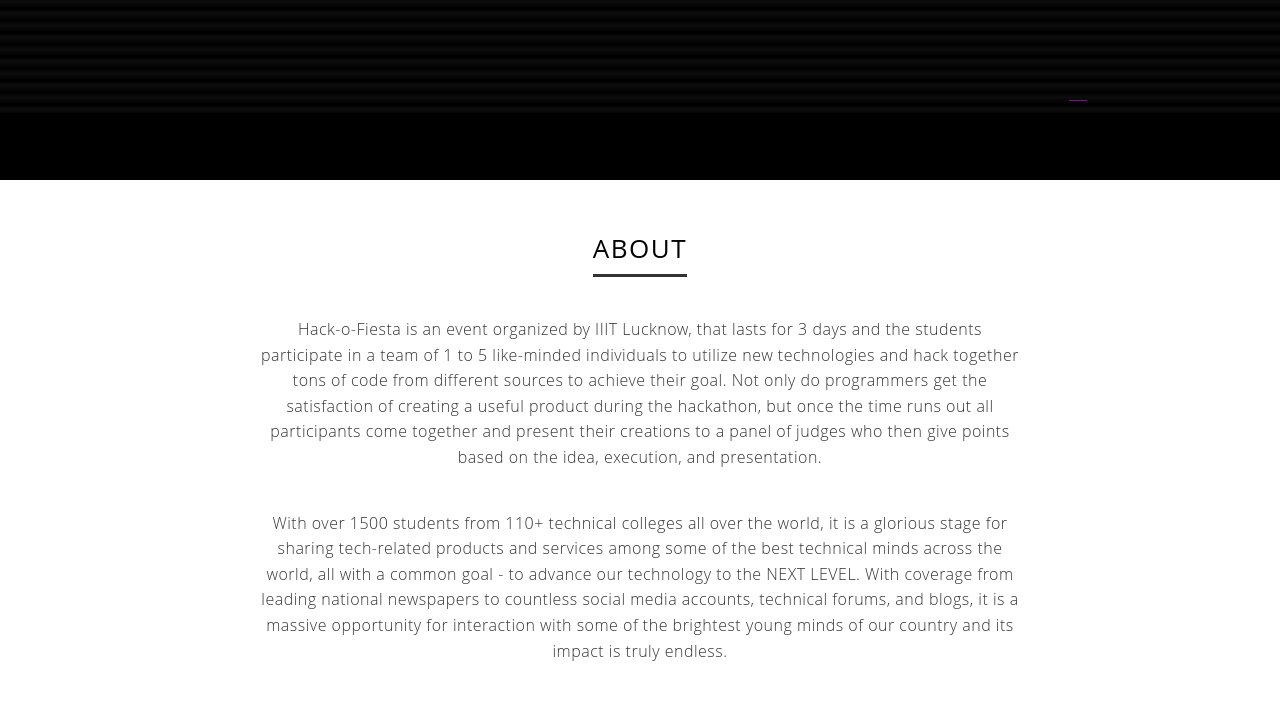
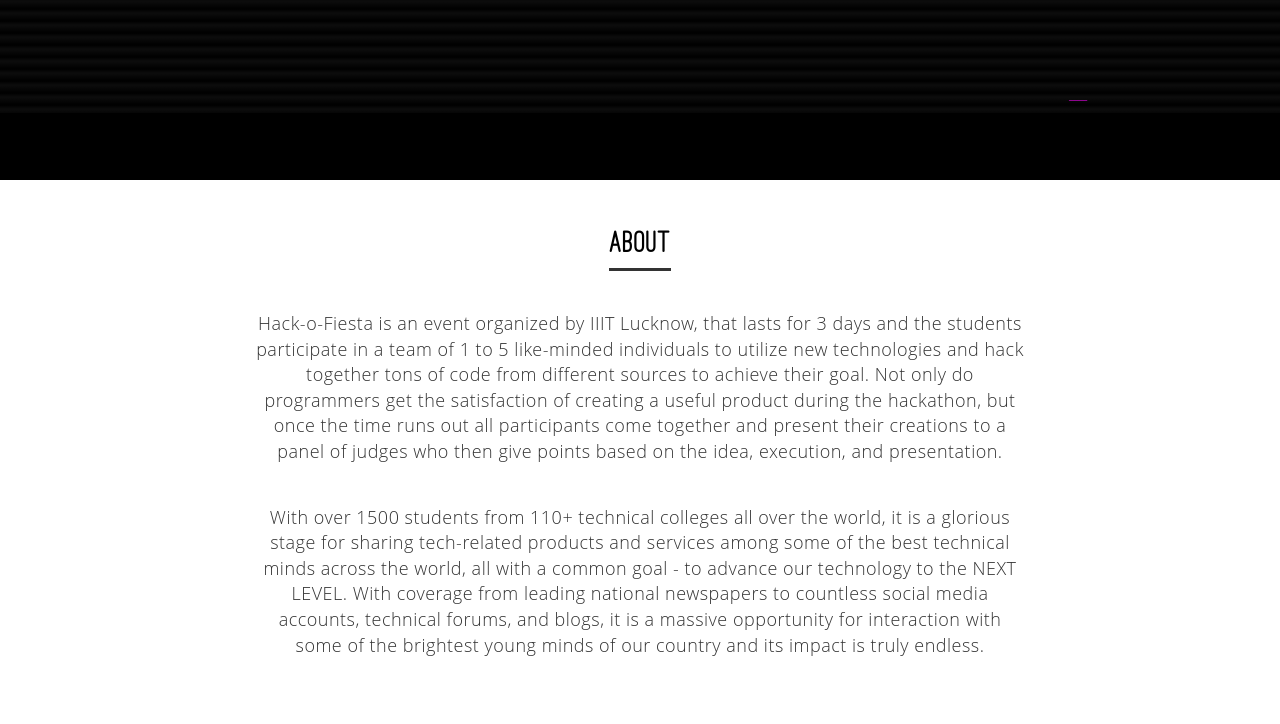
Before and after one commit to rktejesh/hackofiesta, a PHP site: page / in a window 1280 px wide. Shown: the part 700-1424 px from the top of the page. After the commit the page ends 1356 px from the top, so only its background shows below. Run offline with PHP 8.4, Linux system fonts and the light colour scheme; style sheets or scripts are compiled from the project's sources; some libraries are stand-ins or nearby versions.

Commit message:
changed about section

```diff
--- a/index.html
+++ b/index.html
@@ -41,7 +41,7 @@
       </div>
       <div class="half dark">
         <div class="btn btn-small btn-clear btn-light btn-glitch mrg-but1" onclick=redirectreg()>Register</div>
-        <div class="btn btn-small btn-clear btn-light btn-glitch mrg-but2" onclick=redirectreg()>Discord</div>
+        <div class="btn btn-small btn-clear btn-light btn-glitch mrg-but2" onclick=redirectdis()>Discord</div>
       </div>
     <div class="countdown" data-date="10-4-2022" data-time="00:00">
       <div class="day"><span class="num"></span><span class="word"></span></div>
--- a/script.js
+++ b/script.js
@@ -135,3 +135,6 @@ const mylittlething_countdown = new countdown({
 const redirectreg=()=>{
     window.open("./form.html","_blank")
 }
+const redirectdis=()=>{
+    window.open("https://discord.gg/gQxAH4YUkG","_blank")
+}
--- a/scss/index.css
+++ b/scss/index.css
@@ -1,6 +1,11 @@
 @font-face {
   font-family: "fleisch";
   src: url("../font/Fleisch-Wolf.woff2") format("woff");
+}
+
+@font-face {
+  font-family: "Ostrich-Sans";
+  src: url("../font/ostrich-sans.sans-rounded-medium.ttf");
 }
 
 body {
@@ -1203,18 +1208,18 @@ h1 {
 
 .about-heading {
   margin-top: 50px;
-  font-family: "Open Sans", Helvetica, Arial, sans-serif;
+  font-family: "Ostrich-Sans";
   font-style: normal;
   letter-spacing: 1.5px;
-  font-size: 26px;
-  font-weight: 400;
+  font-size: 30px;
+  font-weight: 1000;
   padding-bottom: 8px;
   border-bottom: 3px solid #333;
 }
 
 .about-content {
   margin-top: 40px;
-  font-size: 16px;
+  font-size: 18px;
   width: 60%;
   font-style: normal;
   font-family: "Open Sans", Helvetica, Arial, sans-serif;
@@ -1224,4 +1229,10 @@ h1 {
   text-align: center;
   color: #333;
 }
+
+@media screen and (max-width: 600px) {
+  .about-content {
+    width: 90%;
+  }
+}
 /*# sourceMappingURL=index.css.map */
--- a/scss/index.scss
+++ b/scss/index.scss
@@ -1,6 +1,10 @@
 @font-face {
   font-family: "fleisch";
   src: url("../font/Fleisch-Wolf.woff2") format('woff');
+}
+@font-face {
+  font-family: "Ostrich-Sans";
+  src: url("../font/ostrich-sans.sans-rounded-medium.ttf");
 }
 body{
   overflow-x: hidden;
@@ -687,18 +691,18 @@ h1 {
 }
 .about-heading{
   margin-top: 50px;
-  font-family: "Open Sans", Helvetica, Arial, sans-serif;
+  font-family:"Ostrich-Sans";
   font-style: normal;
   letter-spacing: 1.5px;
-  font-size:26px;
-  font-weight: 400;
+  font-size:30px;
+  font-weight: 1000;
   padding-bottom: 8px;
 
   border-bottom:3px solid #333 ;
 }
 .about-content{
   margin-top: 40px;
-  font-size: 16px;
+  font-size: 18px;
   width: 60%;
   font-style: normal;
   font-family: "Open Sans", Helvetica, Arial, sans-serif;
@@ -708,3 +712,10 @@ h1 {
   text-align: center;
   color: #333;
 }
+
+
+@media screen and (max-width:600px){
+  .about-content{
+    width: 90%;
+  }
+}
```
Also changed, not shown: form.html (+1 -18 lines), font/ostrich-sans.sans-rounded-medium.ttf (added), 1 other file.
